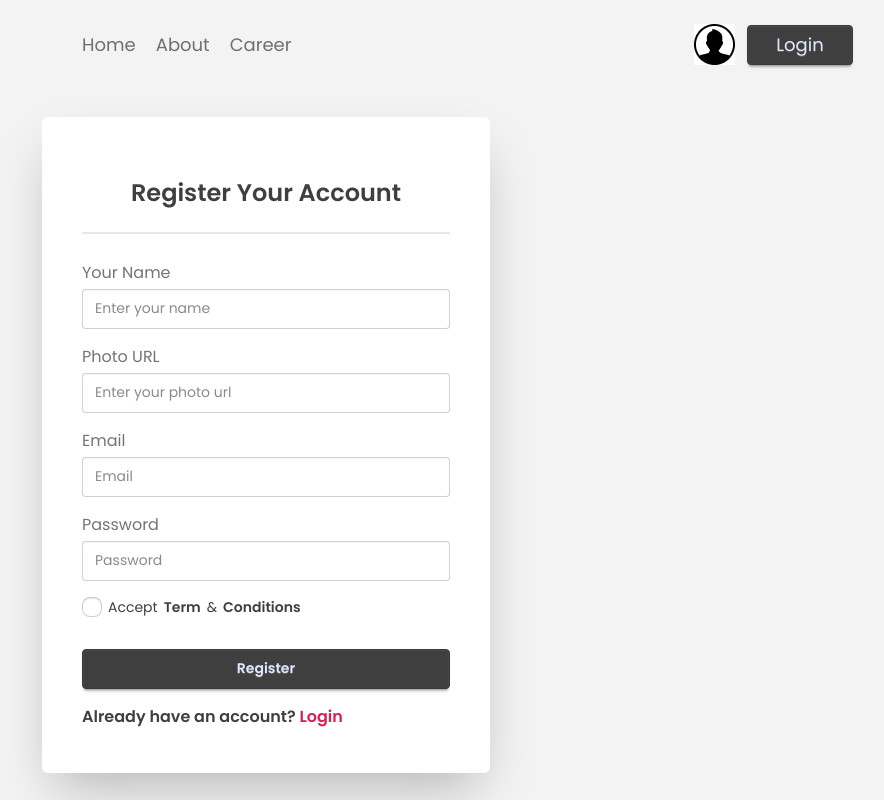
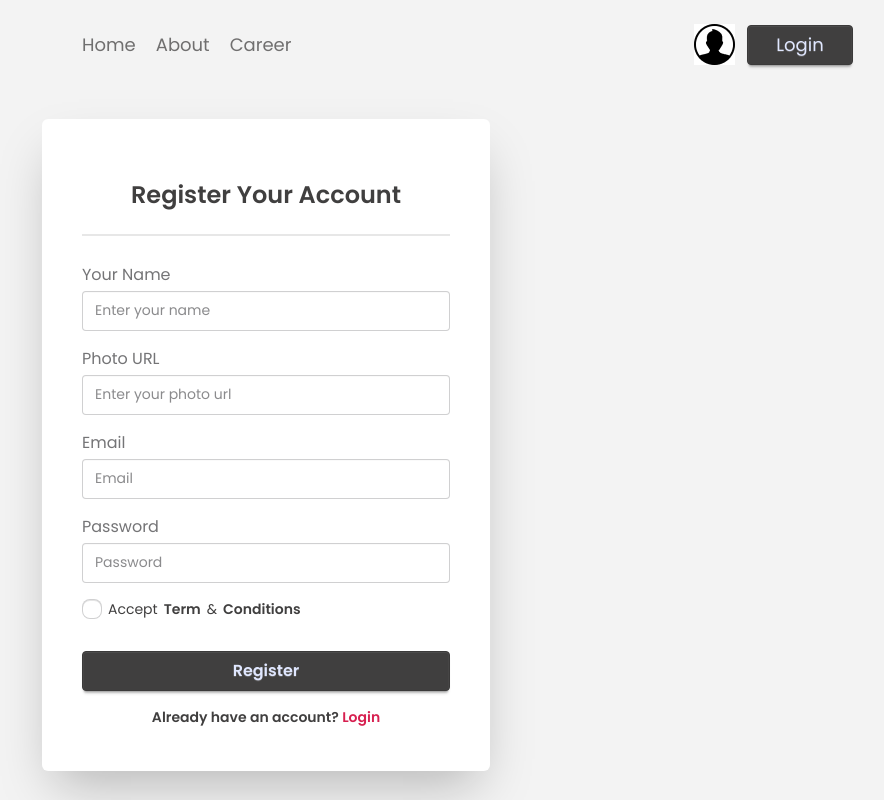
Before and after one commit to hasnatfahmidkhan/dragon-news, a React (Vite) app: page /auth/register in a window 1280 px wide. Shown: the whole page, without its empty margins (374-1258 px from the left). Built offline with nearby package versions, Linux system fonts and the light colour scheme.

Commit message:
update login and register

```diff
--- a/src/Pages/Login/Login.jsx
+++ b/src/Pages/Login/Login.jsx
@@ -10,6 +10,7 @@ const Login = () => {
       <div className="divider"></div>
       <form className="flex items-center justify-center w-full">
         <fieldset className="fieldset gap-4 w-full">
+          {/* Email  */}
           <div className="space-y-1 w-full ">
             <label className="label text-base">Email</label>
             <input
@@ -18,6 +19,7 @@ const Login = () => {
               placeholder="Email"
             />
           </div>
+          {/* Password  */}
           <div className="space-y-1 w-full ">
             <label className="label text-base">Password</label>
             <input
@@ -26,14 +28,19 @@ const Login = () => {
               placeholder="Password"
             />
           </div>
+          {/* Forget Password  */}
           <div>
             <a className="link link-hover text-sm">Forgot password?</a>
           </div>
-          <button className="btn btn-primary mt-4">Login</button>
+          {/* Login  */}
+          <button className="btn btn-primary mt-4 text-base">Login</button>
           <div>
-            <p className="text-accent font-semibold text-base">
+            <p className="text-accent font-semibold text-sm text-center">
               Don't have an account?{" "}
-              <Link to={"/auth/register"} className="text-secondary hover:underline">
+              <Link
+                to={"/auth/register"}
+                className="text-secondary hover:underline"
+              >
                 Register
               </Link>
             </p>
--- a/src/Pages/Register/Register.jsx
+++ b/src/Pages/Register/Register.jsx
@@ -10,6 +10,7 @@ const Register = () => {
       <div className="divider"></div>
       <form className="flex items-center justify-center w-full">
         <fieldset className="fieldset gap-4 w-full">
+          {/* Name  */}
           <div className="space-y-1 w-full ">
             <label className="label text-base">Your Name</label>
             <input
@@ -18,6 +19,7 @@ const Register = () => {
               placeholder="Enter your name"
             />
           </div>
+          {/* Photo URL  */}
           <div className="space-y-1 w-full ">
             <label className="label text-base">Photo URL</label>
             <input
@@ -26,6 +28,7 @@ const Register = () => {
               placeholder="Enter your photo url"
             />
           </div>
+          {/* Email  */}
           <div className="space-y-1 w-full ">
             <label className="label text-base">Email</label>
             <input
@@ -34,6 +37,7 @@ const Register = () => {
               placeholder="Email"
             />
           </div>
+          {/* Password  */}
           <div className="space-y-1 w-full ">
             <label className="label text-base">Password</label>
             <input
@@ -42,6 +46,7 @@ const Register = () => {
               placeholder="Password"
             />
           </div>
+          {/* Terms and Condition  */}
           <div className="flex items-center gap-1">
             <label className="label text-accent text-sm">
               <input type="checkbox" className="checkbox checkbox-sm" />
@@ -52,9 +57,10 @@ const Register = () => {
               <Link className="font-semibold hover:underline">Conditions</Link>
             </label>
           </div>
-          <button className="btn btn-primary mt-4">Register</button>
+          {/* Register  */}
+          <button className="btn btn-primary mt-4 text-base">Register</button>
           <div>
-            <p className="text-accent font-semibold text-base">
+            <p className="text-accent font-semibold text-sm text-center">
               Already have an account?{" "}
               <Link
                 to={"/auth/login"}
```
